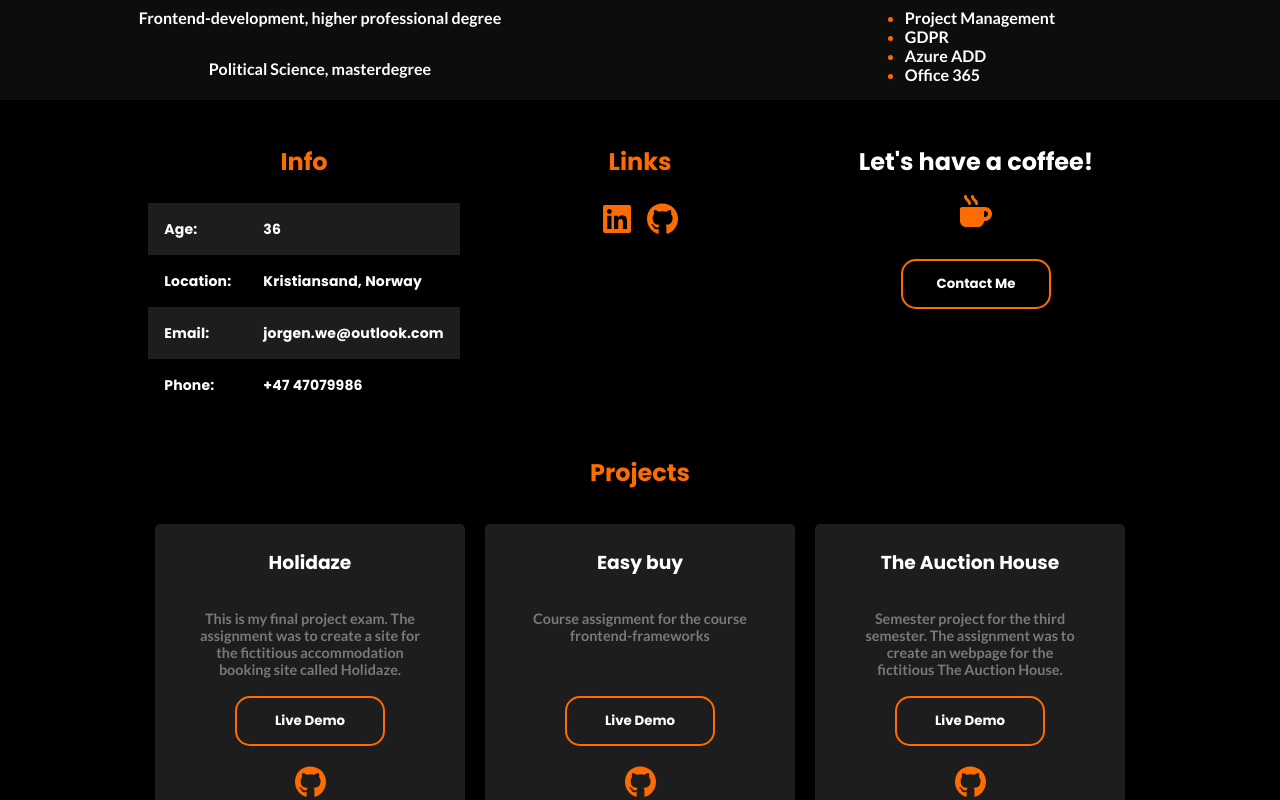
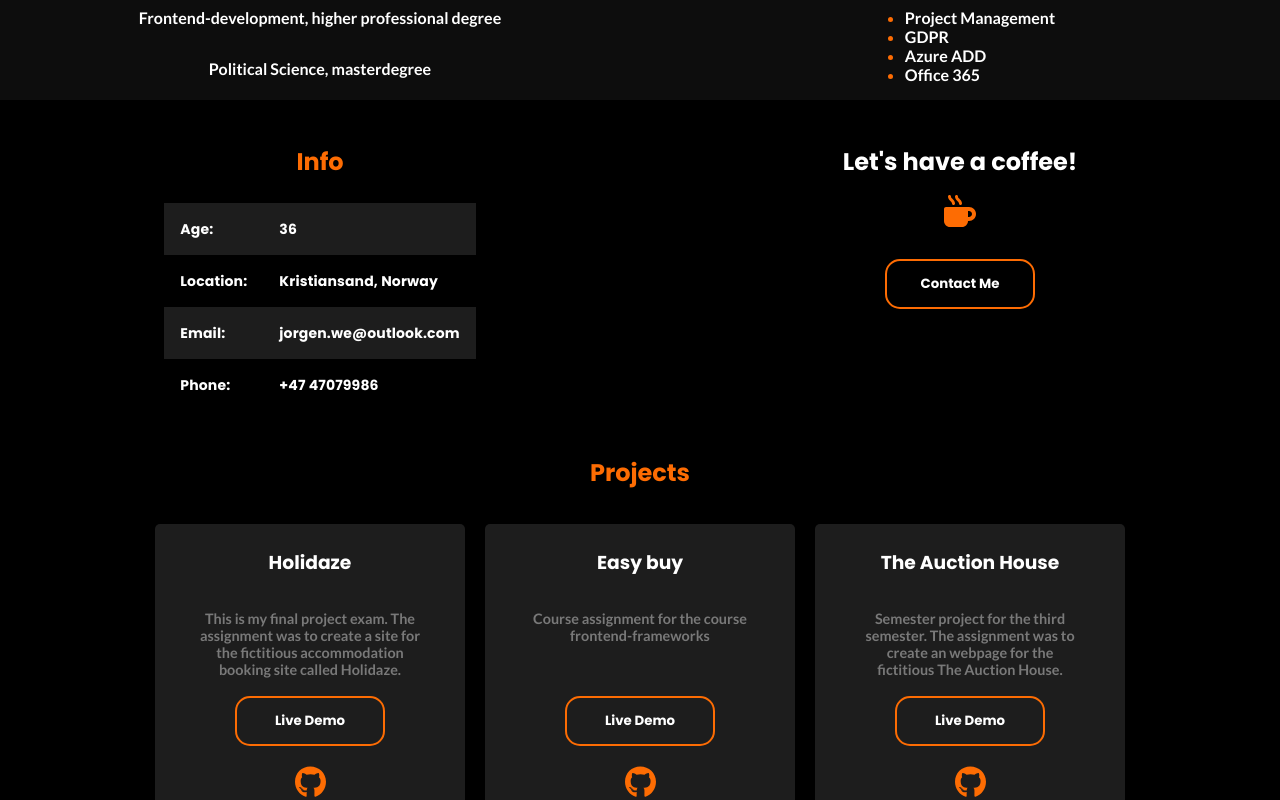
Before and after one commit to Jorgen-S-Engh/new_portfolio_2024, a React (Vite) app: page / in a window 1280 px wide. Shown: the part 760-1560 px from the top of the page. Built offline with nearby package versions, Linux system fonts and the light colour scheme.

Commit message:
change order of components

```diff
--- a/src/App.jsx
+++ b/src/App.jsx
@@ -78,51 +78,30 @@ function App() {
             }}
           >
             <Box>
-              {/* <h3 className="main-headline">Contact</h3> */}
               <Grid
                 container
                 sx={{
                   display: "flex",
                   width: "100%",
-                  justifyContent: "center",
+                  // justifyContent: "center",
 
-                  gap: 2,
+                  // gap: 2,
                 }}
               >
                 <Grid
                   item
-                  lg={3}
-                  md={4}
-                  s={6}
-                  xs={12}
+                  lg={6}
                   sx={{ display: "flex", justifyContent: "center" }}
                 >
                   <Bio />
                 </Grid>
+
                 <Grid
                   item
-                  lg={3}
-                  md={4}
-                  s={6}
-                  xs={12}
+                  lg={6}
                   sx={{
                     display: "flex",
                     justifyContent: "center",
-                    alignSelf: "start",
-                  }}
-                >
-                  <Links />
-                </Grid>
-                <Grid
-                  item
-                  lg={3}
-                  md={4}
-                  s={6}
-                  xs={12}
-                  sx={{
-                    display: "flex",
-                    justifyContent: "center",
-                    alignSelf: "start",
                   }}
                 >
                   <LetsCoffee />
@@ -194,6 +173,20 @@ function App() {
               ))}
             </Box>
           </section>
+          <Box>
+            <Box
+              lg={3}
+              md={4}
+              s={6}
+              xs={12}
+              sx={{
+                display: "flex",
+                justifyContent: "center",
+                alignSelf: "start",
+              }}
+            ></Box>
+            <Links />
+          </Box>
         </Box>
       </ThemeProvider>
     </Box>
--- a/src/components/LetsCoffee.jsx
+++ b/src/components/LetsCoffee.jsx
@@ -21,6 +21,7 @@ const LetsCoffee = () => {
           display: "flex",
           flexDirection: "column",
           alignItems: "center",
+
           gap: 2,
         }}
       >
--- a/src/components/Links.jsx
+++ b/src/components/Links.jsx
@@ -10,13 +10,12 @@ function Links() {
       <Grid
         container
         sx={{
-          width: "50%",
           display: "flex",
           flexDirection: "column",
           alignItems: "center",
         }}
       >
-        <h3 className="main-headline">Links</h3>
+        <h3 className="main-headline">Additinal Links</h3>
         <Grid sx={{ display: "flex", gap: 2 }}>
           <a
             href="https://www.linkedin.com/in/j%C3%B8rgen-wiksaas-engh-902669100/"
```
